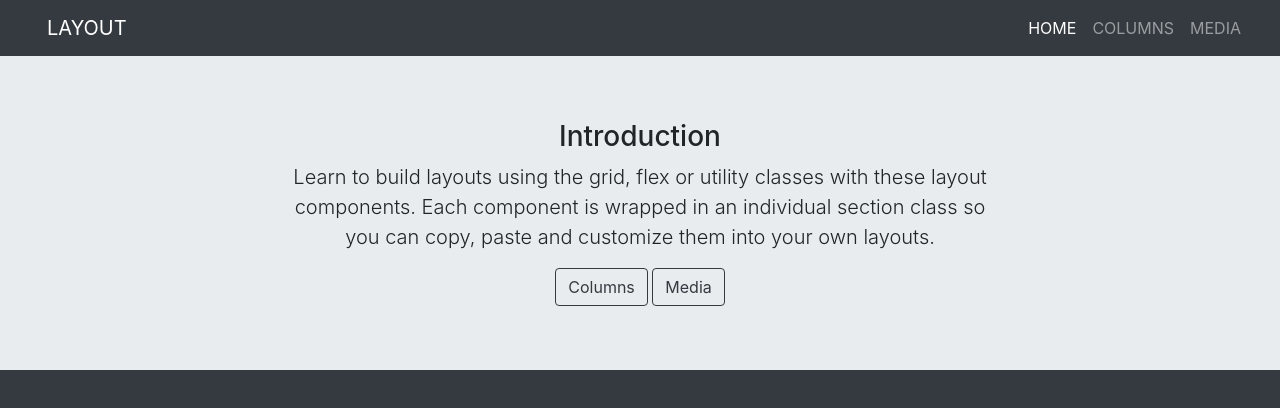
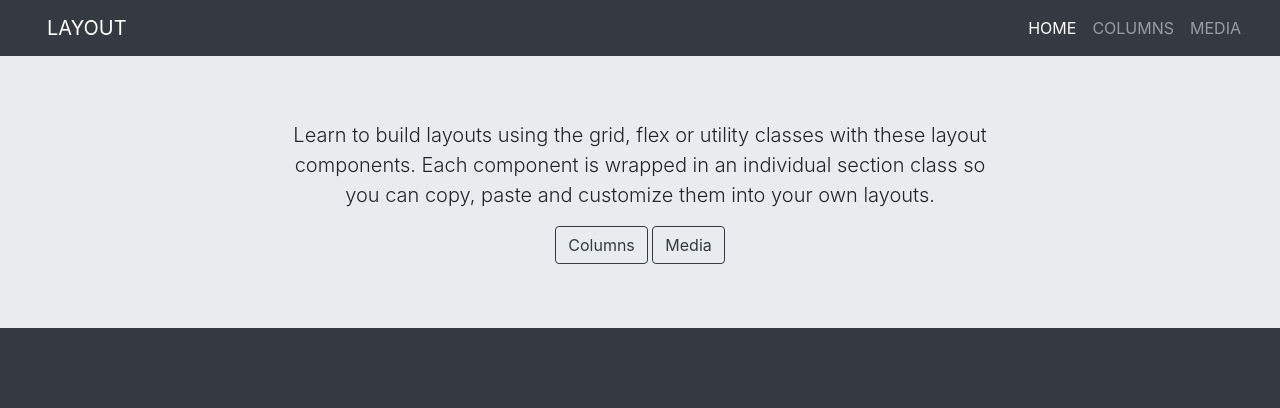
Before and after one commit to gphiliprogers/testwebsite, a plain HTML site: page docs/index.html in a window 1280 px wide. Drawn offline with nearby package versions, Linux system fonts and the light colour scheme.

Commit message:
removed text-reverse

```diff
--- a/docs/index.html
+++ b/docs/index.html
@@ -39,11 +39,10 @@
         </div>
       </nav>
 
-      <section class="jumbotron jumbotron-fluid d-flex align-items-center text-reverse">
+      <section class="jumbotron jumbotron-fluid d-flex align-items-center">
         <div class="container text-center">
           <div class="row justify-content-center">
             <div class="col-11 col-sm-10 col-md-8 animated fadeInUp">
-              <h3 class="text-reverse">Introduction</h3>
               <p class="lead">
                 Learn to build layouts using the grid, flex or utility classes with these layout components. Each component is wrapped in an
                 individual section class so you can copy, paste and customize them into your own layouts.
```
